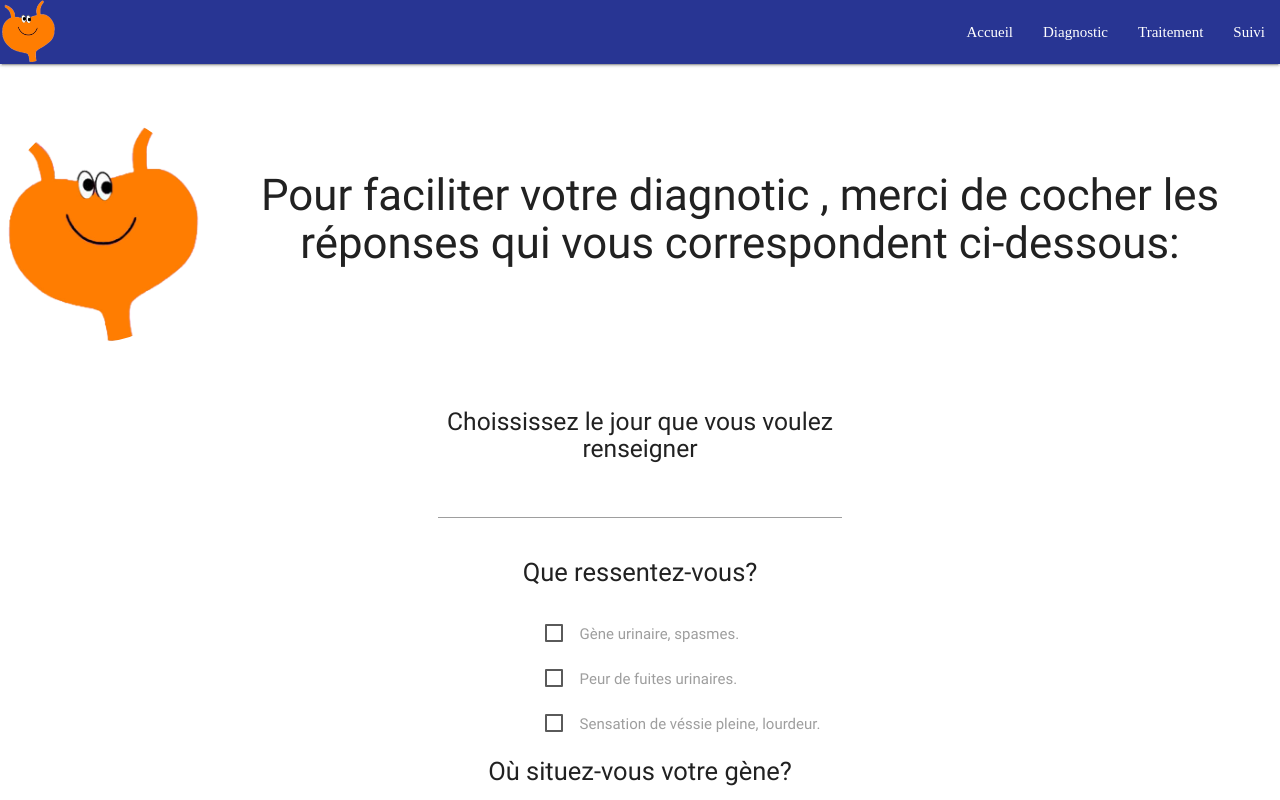
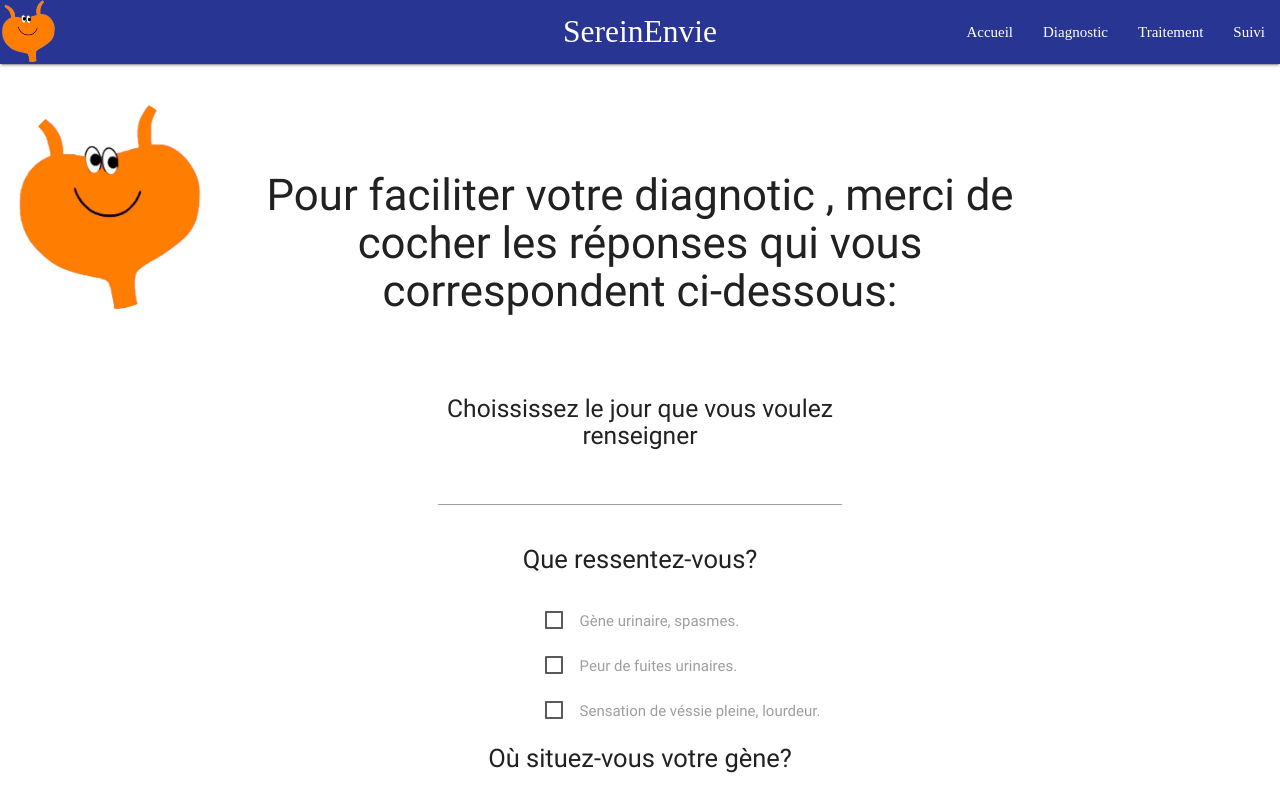
Before and after one commit to stephsen/Hackathon_urotech, a website: page diagnostiquePatient.html in a window 1280 px wide. Shown: the top 800 px of the page. Drawn offline with nearby package versions, Linux system fonts and the light colour scheme.

Commit message:
Fin de hackathon

```diff
--- a/diagnostiquePatient.html
+++ b/diagnostiquePatient.html
@@ -2,7 +2,7 @@
 <html >
     <head>
         <meta charset="UTF-8">
-        <title>serein'envie</title>
+        <title>sereinEnvie</title>
         <head>
             <link href="https://fonts.googleapis.com/icon?family=Material+Icons" rel="stylesheet">
             <link rel="stylesheet" type="text/css" href="https://cdnjs.cloudflare.com/ajax/libs/materialize/0.97.5/css/materialize.min.css">
@@ -13,6 +13,7 @@
             <div class="navbar-fixed">
                 <nav>
                     <div class="nav-wrapper indigo darken-3">
+                        <a href="#" class="brand-logo center">SereinEnvie</a>
                         <a href="#"><img class="brand-logo left" width="55" src="./img/logo.png"></a>
                         <a href="#" data-activates="mobile-demo" class="button-collapse right">
                             <i class="material-icons">menu</i>
@@ -51,12 +52,17 @@
 
             <main>
                 <div class="section"></div>
-                <div class="center-align pres">
+                <div class="row">
+                    <div class="col s2">
                         <img src="img/logo.png" width="200" alt="" class="circle responsive-img left logoPage">
+                    </div>
+                    <div class="col s8">
                         <h3 class="titrepres">
                             Pour faciliter votre diagnotic , merci de cocher les réponses qui vous correspondent ci-dessous:
                         </h3>
                     </div>
+                </div>
+
                 <div class="section"></div>
                 <div class="row">
                     <div class="col offset-s4 s4 center-align">
--- a/style.css
+++ b/style.css
@@ -64,6 +64,9 @@ font-family: 'Roboto Slab', serif;
 }
 #ordonnance h1 {
     text-align: center;
+}
+.titrepres {
+  text-align: center;
 }
 
 #ordonnance h2 {
```
Also changed, not shown: patient/diagnostiquePatient.html (+6 -6 lines). Lines whose indentation alone changed are shown as unchanged.
